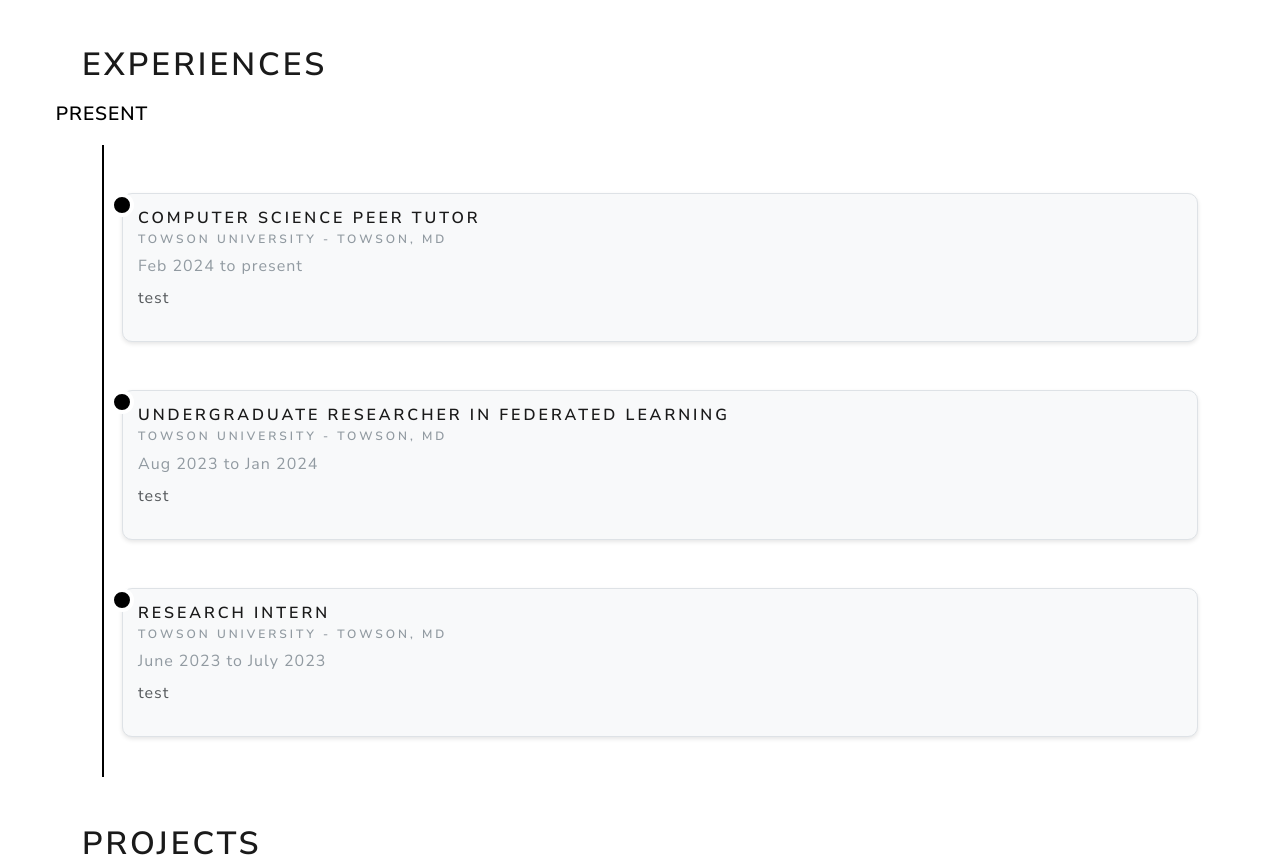
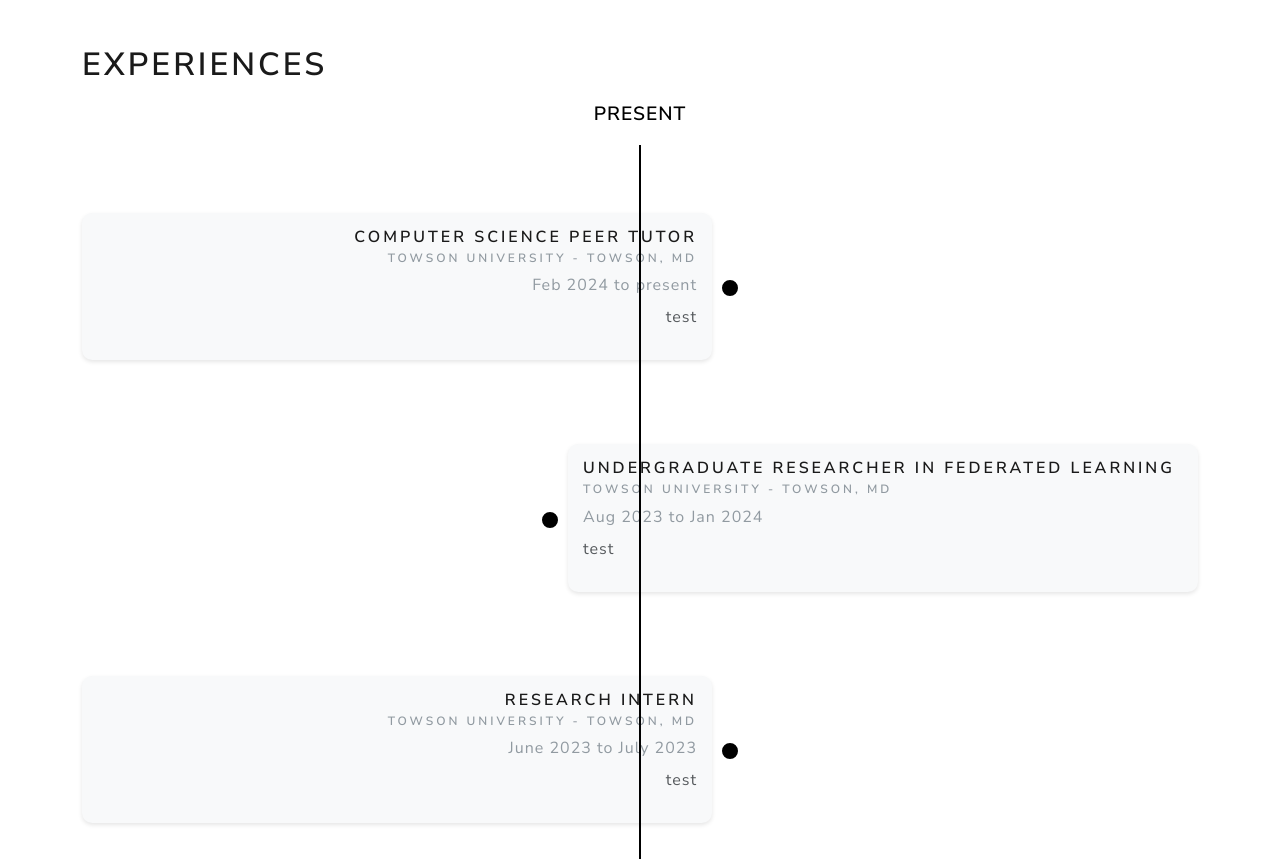
Before and after one commit to Romerico234/Personal-Portfolio, a React (Vite) app in the folder personal-portfolio/: page / in a window 1280 px wide. Shown: the part 808-1669 px from the top of the page. Built offline with nearby package versions, Linux system fonts and the light colour scheme.

Commit message:
did some of the timeline

```diff
--- a/personal-portfolio/src/pages/experiences/Experiences.css
+++ b/personal-portfolio/src/pages/experiences/Experiences.css
@@ -6,13 +6,16 @@ h1 {
     position: relative;
     padding: 20px 0;
     list-style: none;
+    display: flex;
+    flex-direction: column;
+    align-items: center;
 }
 
 .timeline::before {
     content: 'PRESENT';
     position: absolute;
     top: -25px;
-    left: 20px;
+    left: 50%;
     transform: translateX(-50%);
     font-size: 1.2em;
     font-weight: bold;
@@ -20,26 +23,38 @@ h1 {
     font-family: 'Nunito Sans', sans-serif;
 }
 
-
 .timeline::after {
     content: '';
     position: absolute;
     top: 20px;
     bottom: 0;
-    left: 20px;
+    left: 50%;
+    transform: translateX(-50%);
     width: 2px;
     background: #000;
 }
 
 .timeline-item {
     position: relative;
-    margin-left: 40px;
+    margin-left: 0;
+    width: 80%;
+    max-width: 600px;
+    margin-bottom: 20px;
+}
+
+.timeline-item.left {
+    align-self: flex-start;
+    text-align: right;
+}
+
+.timeline-item.right {
+    align-self: flex-end;
+    text-align: left;
 }
 
 .timeline-marker {
     position: absolute;
-    top: 0;
-    left: -12px;
+    top: 50%;
     width: 24px;
     height: 24px;
     background: #000;
@@ -47,11 +62,31 @@ h1 {
     border: 4px solid #fff;
 }
 
+.timeline-item.left .timeline-marker {
+    /* Position of the black circle marker to the left side of the content box */
+    right: -10%;
+}
+
+.timeline-item.right .timeline-marker {
+    /* Position of the black circle marker to the right side of the content box */
+    left: -10%;
+}
+
 .timeline-content {
     background: #f8f9fa;
-    border: 1px solid #dee2e6;
+    border: px solid #dee2e6;
     border-radius: 10px;
     padding: 15px;
-    margin-bottom: 20px;
     box-shadow: 0 2px 4px rgba(0, 0, 0, 0.1);
+    margin-top: 20px;
 }
+
+.timeline-item.left .timeline-content {
+    /* Position of the experience item to the left side of the timeline */
+    margin-right: -5%;
+}
+
+.timeline-item.right .timeline-content {
+    /* Position of the experience item to the right side of the timeline */
+    margin-left: -5%;
+}
--- a/personal-portfolio/src/pages/experiences/ExperiencesItem.tsx
+++ b/personal-portfolio/src/pages/experiences/ExperiencesItem.tsx
@@ -12,11 +12,15 @@ interface Experience {
 
 interface ExperienceItemProps {
     experience: Experience;
+    position: "left" | "right";
 }
 
-export default function ExperienceItem({ experience }: ExperienceItemProps) {
+export default function ExperiencesItem({
+    experience,
+    position,
+}: ExperienceItemProps) {
     return (
-        <div className="timeline-item mt-5 mb-3">
+        <div className={`timeline-item ${position} mt-5 mb-3`}>
             <div className="timeline-marker"></div>
             <div className="timeline-content">
                 <h2 className="h5 mb-1">{experience.jobTitle}</h2>
--- a/personal-portfolio/src/pages/experiences/ExperiencesList.tsx
+++ b/personal-portfolio/src/pages/experiences/ExperiencesList.tsx
@@ -19,12 +19,17 @@ export default function ExperiencesList() {
             <div className="row">
                 <div className="col-md-12">
                     <div className="timeline">
-                        {experiences.map((experience: Experience) => (
-                            <ExperienceItem
-                                key={experience.id}
-                                experience={experience}
-                            />
-                        ))}
+                        {experiences.map(
+                            (experience: Experience, index: number) => (
+                                <ExperienceItem
+                                    key={experience.id}
+                                    experience={experience}
+                                    position={
+                                        index % 2 === 0 ? "left" : "right"
+                                    }
+                                />
+                            )
+                        )}
                     </div>
                 </div>
             </div>
```
